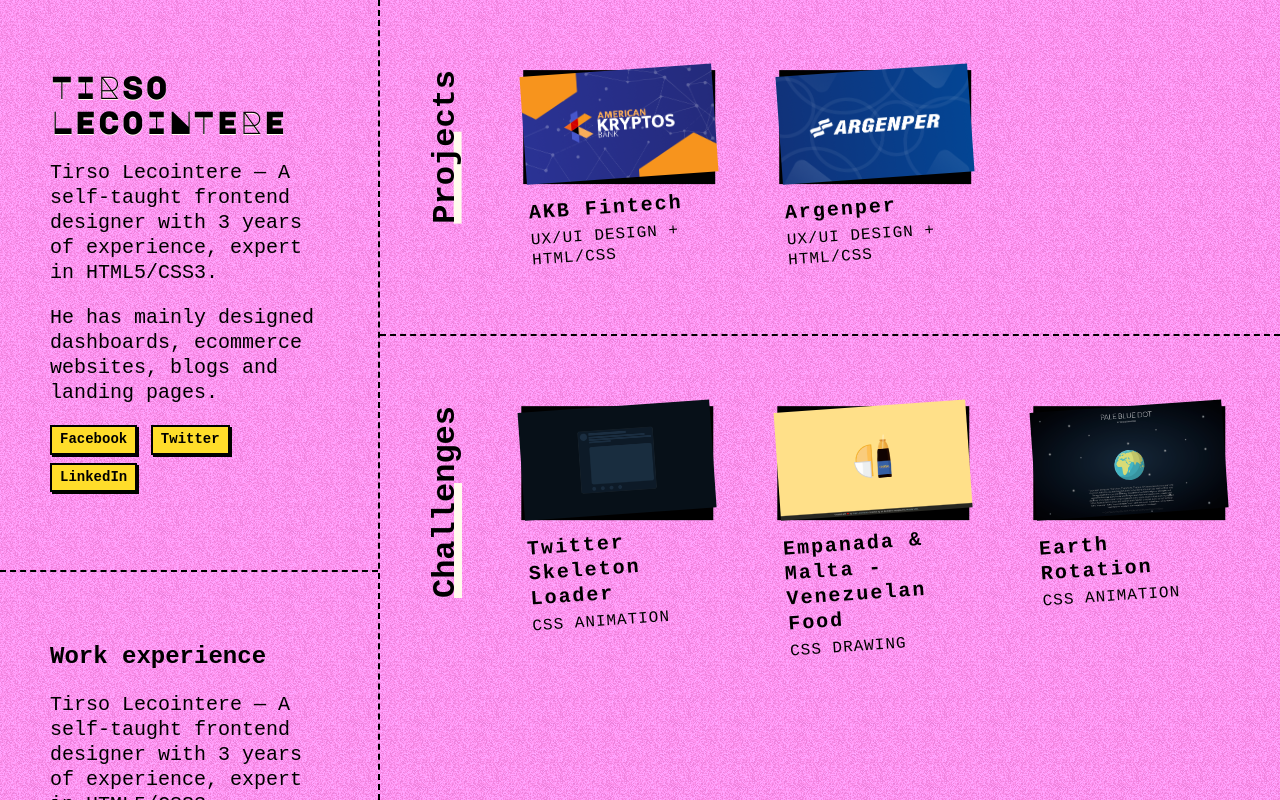
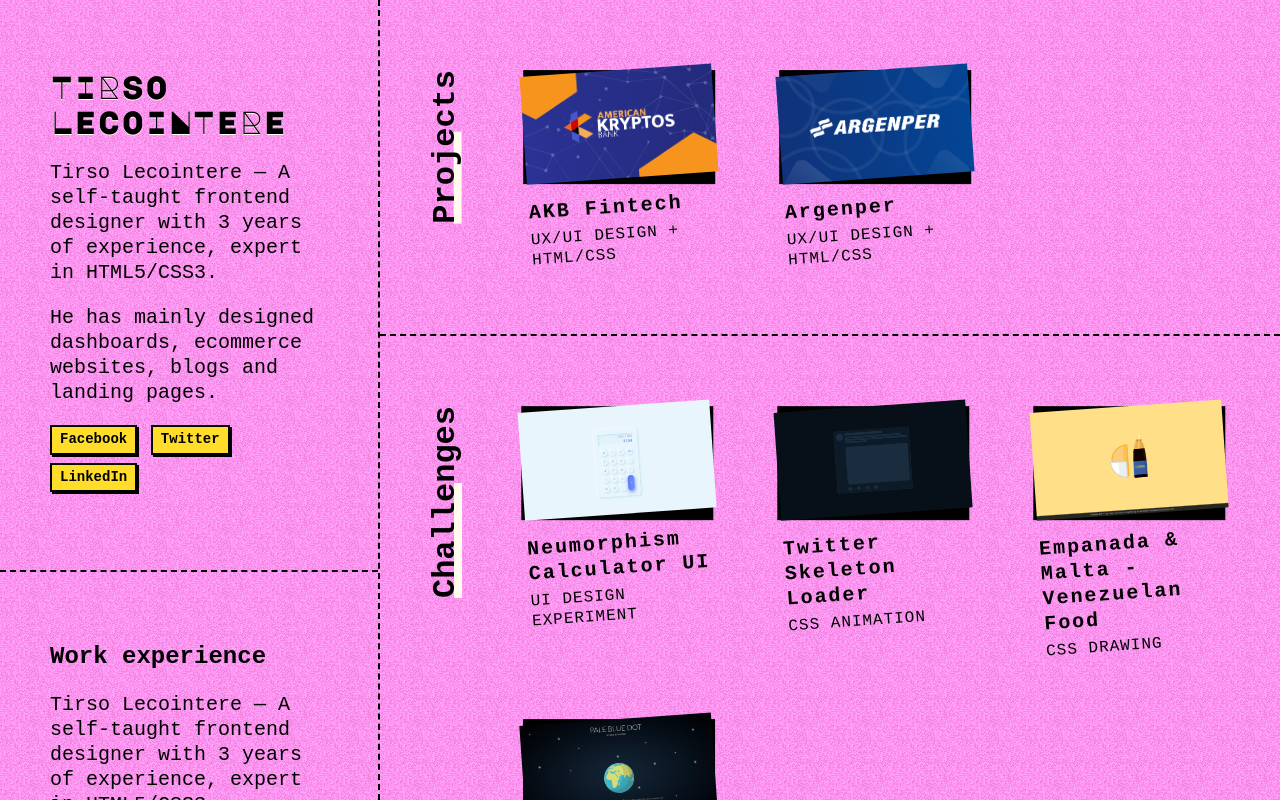
Before and after one commit to tirsolecointere/tirso-website, a plain HTML site: page index.html in a window 1280 px wide. Drawn offline with Linux system fonts and the light colour scheme.

Commit message:
add new challenge - neumorphism calculator ui

```diff
--- a/index.html
+++ b/index.html
@@ -115,6 +115,16 @@
 
                 <figure class="item">
                     <a href="/" class="item__img" tabindex="-1">
+                        <img src="\assets\images\projects\BayJqzG.png" alt="">
+                    </a>
+                    <a href="/" class="item__title">
+                        <h1>Neumorphism Calculator UI</h1>
+                    </a>
+                    <p class="item__category">UI Design Experiment</p>
+                </figure>
+
+                <figure class="item">
+                    <a href="/" class="item__img" tabindex="-1">
                         <img src="\assets\images\projects\969377.jRJKWa.1ab8ad05-e5c7-4ae5-a20f-54457d42edd8.png" alt="">
                     </a>
                     <a href="/" class="item__title">
```
Also changed, not shown: assets/images/projects/BayJqzG.png (added).
